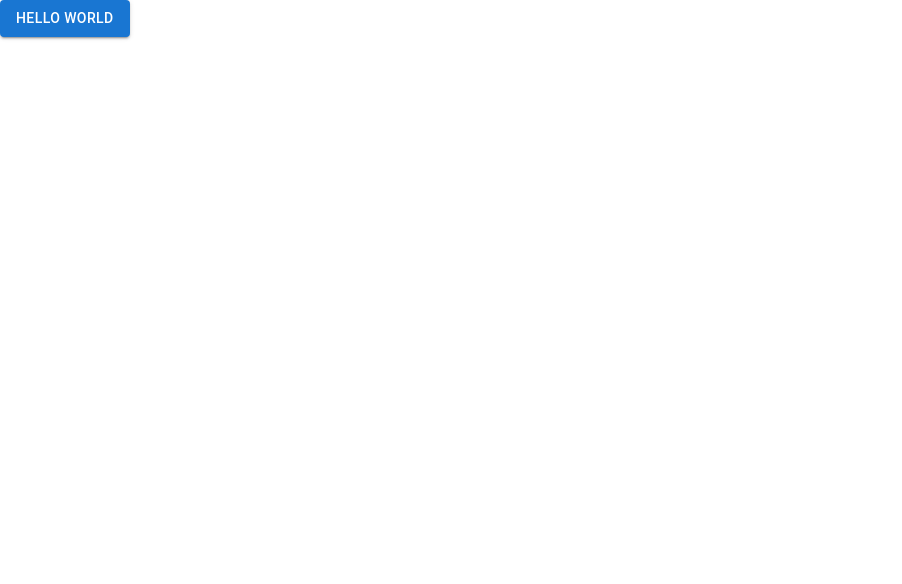
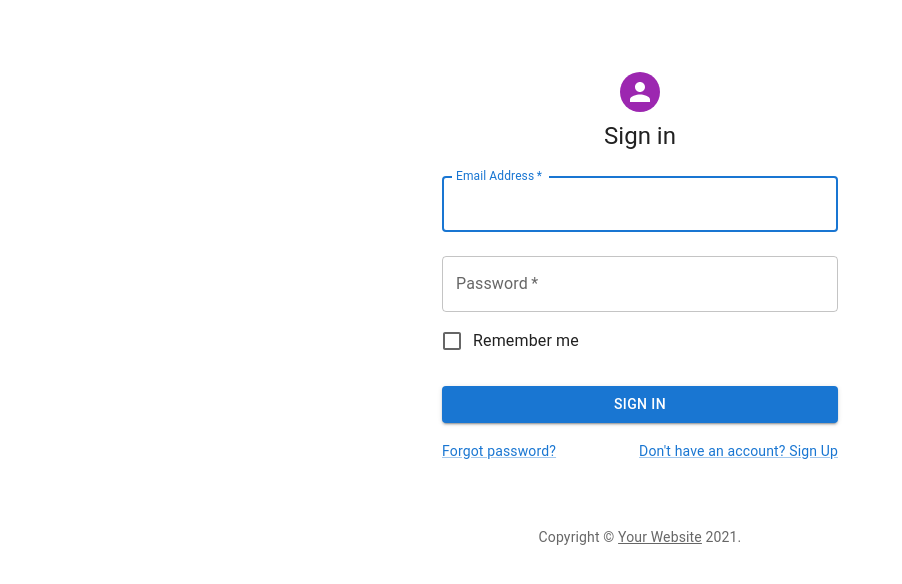
Before and after one commit to schneider-max/HomeBuilders, a React (Create React App) app in the folder frontend/: page / in a window 1280 px wide. Shown: the top 584 px of the page, without its empty margins (0-902 px from the left). Built offline with nearby package versions, Linux system fonts and the light colour scheme.

Commit message:
HOM-13 Login Page start

```diff
--- a/frontend/src/Login/LoginPage.tsx
+++ /dev/null
@@ -1,13 +0,0 @@
-import React from 'react';
-import Button from '@mui/material/Button';
-
-
-function Login() {
-  return (
-
-        <Button variant="contained">Hello World</Button>
-
-  );
-}
-
-export default Login;
--- /dev/null
+++ b/frontend/src/Login/SignIn.js
@@ -0,0 +1,110 @@
+import * as React from 'react';
+import Avatar from '@mui/material/Avatar';
+import Button from '@mui/material/Button';
+import CssBaseline from '@mui/material/CssBaseline';
+import TextField from '@mui/material/TextField';
+import FormControlLabel from '@mui/material/FormControlLabel';
+import Checkbox from '@mui/material/Checkbox';
+import Link from '@mui/material/Link';
+import Grid from '@mui/material/Grid';
+import Box from '@mui/material/Box';
+//import LockOutlinedIcon from '@mui/icons-material/LockOutlined';
+import Typography from '@mui/material/Typography';
+import Container from '@mui/material/Container';
+import { createTheme, ThemeProvider } from '@mui/material/styles';
+
+function Copyright(props) {
+  return (
+    <Typography variant="body2" color="text.secondary" align="center" {...props}>
+      {'Copyright © '}
+      <Link color="inherit" href="https://material-ui.com/">
+        Your Website
+      </Link>{' '}
+      {new Date().getFullYear()}
+      {'.'}
+    </Typography>
+  );
+}
+
+const theme = createTheme();
+
+export default function SignIn() {
+  const handleSubmit = (event) => {
+    event.preventDefault();
+    const data = new FormData(event.currentTarget);
+    // eslint-disable-next-line no-console
+    console.log({
+      email: data.get('email'),
+      password: data.get('password'),
+    });
+  };
+
+  return (
+    <ThemeProvider theme={theme}>
+      <Container component="main" maxWidth="xs">
+        <CssBaseline />
+        <Box
+          sx={{
+            marginTop: 8,
+            display: 'flex',
+            flexDirection: 'column',
+            alignItems: 'center',
+          }}
+        >
+          <Avatar sx={{ m: 1, bgcolor: 'secondary.main' }}>
+          </Avatar>
+          <Typography component="h1" variant="h5">
+            Sign in
+          </Typography>
+          <Box component="form" onSubmit={handleSubmit} noValidate sx={{ mt: 1 }}>
+            <TextField
+              margin="normal"
+              required
+              fullWidth
+              id="email"
+              label="Email Address"
+              name="email"
+              autoComplete="email"
+              autoFocus
+            />
+            <TextField
+              margin="normal"
+              required
+              fullWidth
+              name="password"
+              label="Password"
+              type="password"
+              id="password"
+              autoComplete="current-password"
+            />
+            <FormControlLabel
+              control={<Checkbox value="remember" color="primary" />}
+              label="Remember me"
+            />
+            <Button
+              type="submit"
+              fullWidth
+              variant="contained"
+              sx={{ mt: 3, mb: 2 }}
+            >
+              Sign In
+            </Button>
+            <Grid container>
+              <Grid item xs>
+                <Link href="#" variant="body2">
+                  Forgot password?
+                </Link>
+              </Grid>
+              <Grid item>
+                <Link href="#" variant="body2">
+                  {"Don't have an account? Sign Up"}
+                </Link>
+              </Grid>
+            </Grid>
+          </Box>
+        </Box>
+        <Copyright sx={{ mt: 8, mb: 4 }} />
+      </Container>
+    </ThemeProvider>
+  );
+}
--- /dev/null
+++ b/frontend/src/Login/SignIn.tsx
@@ -0,0 +1,111 @@
+import * as React from 'react';
+import Avatar from '@mui/material/Avatar';
+import Button from '@mui/material/Button';
+import CssBaseline from '@mui/material/CssBaseline';
+import TextField from '@mui/material/TextField';
+import FormControlLabel from '@mui/material/FormControlLabel';
+import Checkbox from '@mui/material/Checkbox';
+import Link from '@mui/material/Link';
+import Grid from '@mui/material/Grid';
+import Box from '@mui/material/Box';
+//import LockOutlinedIcon from '@mui/icons-material/LockOutlined';
+import Typography from '@mui/material/Typography';
+import Container from '@mui/material/Container';
+import { createTheme, ThemeProvider } from '@mui/material/styles';
+
+function Copyright(props : any) {
+  return (
+    <Typography variant="body2" color="text.secondary" align="center" {...props}>
+      {'Copyright © '}
+      <Link color="inherit" href="https://material-ui.com/">
+        HomeBuilders
+      </Link>{' '}
+      {new Date().getFullYear()}
+      {'.'}
+    </Typography>
+  );
+}
+
+const theme = createTheme();
+
+export default function SignIn() {
+  const handleSubmit = (event: any) => {
+    event.preventDefault();
+    const data = new FormData(event.currentTarget);
+    // eslint-disable-next-line no-console
+    console.log({
+      email: data.get('email'),
+      password: data.get('password'),
+    });
+  };
+
+  return (
+    <ThemeProvider theme={theme}>
+      <Container component="main" maxWidth="xs">
+        <CssBaseline />
+        <Box
+          sx={{
+            marginTop: 8,
+            display: 'flex',
+            flexDirection: 'column',
+            alignItems: 'center',
+          }}
+        >
+          <Avatar sx={{ m: 1, bgcolor: 'secondary.main' }}>
+
+          </Avatar>
+          <Typography component="h1" variant="h5">
+            Sign in
+          </Typography>
+          <Box component="form" onSubmit={handleSubmit} noValidate sx={{ mt: 1 }}>
+            <TextField
+              margin="normal"
+              required
+              fullWidth
+              id="email"
+              label="Email Address"
+              name="email"
+              autoComplete="email"
+              autoFocus
+            />
+            <TextField
+              margin="normal"
+              required
+              fullWidth
+              name="password"
+              label="Password"
+              type="password"
+              id="password"
+              autoComplete="current-password"
+            />
+            <FormControlLabel
+              control={<Checkbox value="remember" color="primary" />}
+              label="Remember me"
+            />
+            <Button
+              type="submit"
+              fullWidth
+              variant="contained"
+              sx={{ mt: 3, mb: 2 }}
+            >
+              Sign In
+            </Button>
+            <Grid container>
+              <Grid item xs>
+                <Link href="#" variant="body2">
+                  Forgot password?
+                </Link>
+              </Grid>
+              <Grid item>
+                <Link href="#" variant="body2">
+                  {"Don't have an account? Sign Up"}
+                </Link>
+              </Grid>
+            </Grid>
+          </Box>
+        </Box>
+        <Copyright sx={{ mt: 8, mb: 4 }} />
+      </Container>
+    </ThemeProvider>
+  );
+}
--- a/frontend/src/index.tsx
+++ b/frontend/src/index.tsx
@@ -2,12 +2,12 @@
 import ReactDOM from 'react-dom';
 import './index.css';
 import App from './App';
-import Login from './Login/LoginPage';
 import reportWebVitals from './reportWebVitals';
+import SignIn from './Login/SignIn';
 
 ReactDOM.render(
   <React.StrictMode>
-    <Login />
+    <SignIn />
   </React.StrictMode>,
   document.getElementById('root')
 );
```
Also changed, not shown: frontend/src/Login/LoginPage.css (deleted), 2 other files (tests, documents, lock files or other folders).
